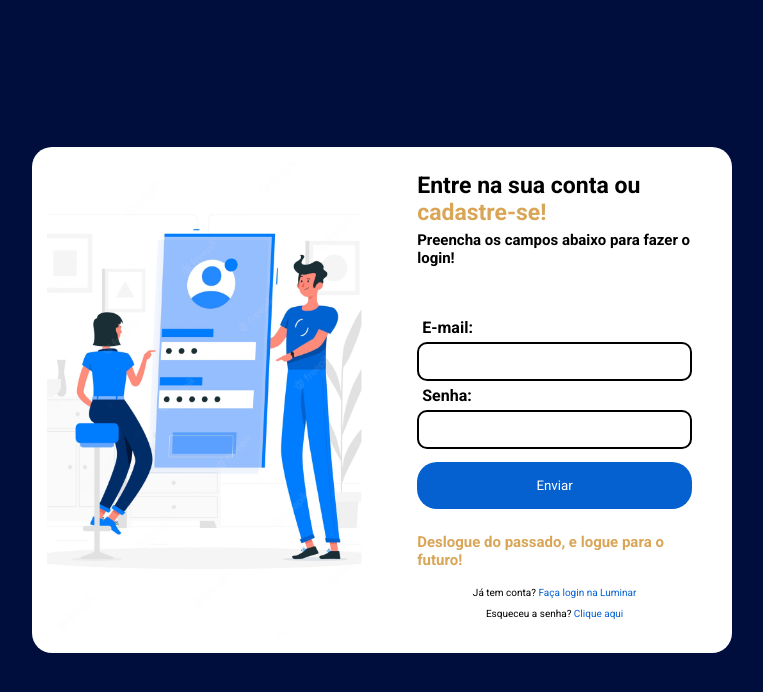
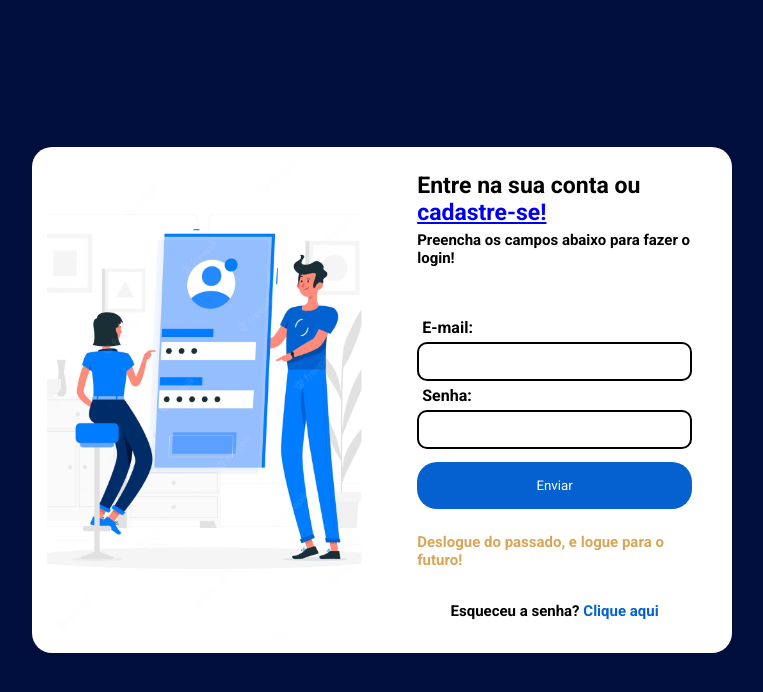
Before and after one commit to Projeto-Luminar/site-institucional, a plain HTML site: page site_final/login/login.html in a window 1280 px wide. Shown: the whole page, without its empty margins (258-1021 px from the left). Drawn offline with Linux system fonts and the light colour scheme.

Commit message:
fiz alguns ajustes nos tamanhos das letas e nos links das páginas de cadastro e login

```diff
--- a/site_final/cadastro/cadastro.css
+++ b/site_final/cadastro/cadastro.css
@@ -124,7 +124,7 @@ button {
 
 .moments {
     display: flex;
-    padding-top: 90px;
+    padding-top: 30px;
     align-items: center;
     justify-content: center;
     justify-items: center;
--- a/site_final/login/login.html
+++ b/site_final/login/login.html
@@ -33,7 +33,7 @@
             <img src="./img/Vector.png" alt="">
         </div>
         <div id="div_forms" class="div_forms">
-            <h2>Entre na sua conta ou <b>cadastre-se!</b></h2>
+            <h2>Entre na sua conta ou <b><a href="../cadastro/cadastro.html">cadastre-se!</a></b></h2>
             <h4>Preencha os campos abaixo para fazer o login!</h4><br><br>
             <div id="div_email" class="div_email_senha">
                 <label for="email">E-mail:</label>
@@ -47,10 +47,10 @@
 
             <h4 class="amarelo">Deslogue do passado, e logue para o futuro!</h4>
             <div class="div_rodape">
-                <p>Já tem conta? <a onclick="faca_login()"> Faça login na Luminar</a></p>
+                <p></p>
             </div>
             <div class="div_rodape">
-                <p>Esqueceu a senha? <a onclick="clique_aqui()"> Clique aqui</a></p>
+                <p><h4>Esqueceu a senha? <a onclick="clique_aqui()"> Clique aqui</h4></a></p>
             </div>
 
         </div>
```
Also changed, not shown: site_final/cadastro/cadastro.html (+1 -1 lines).
